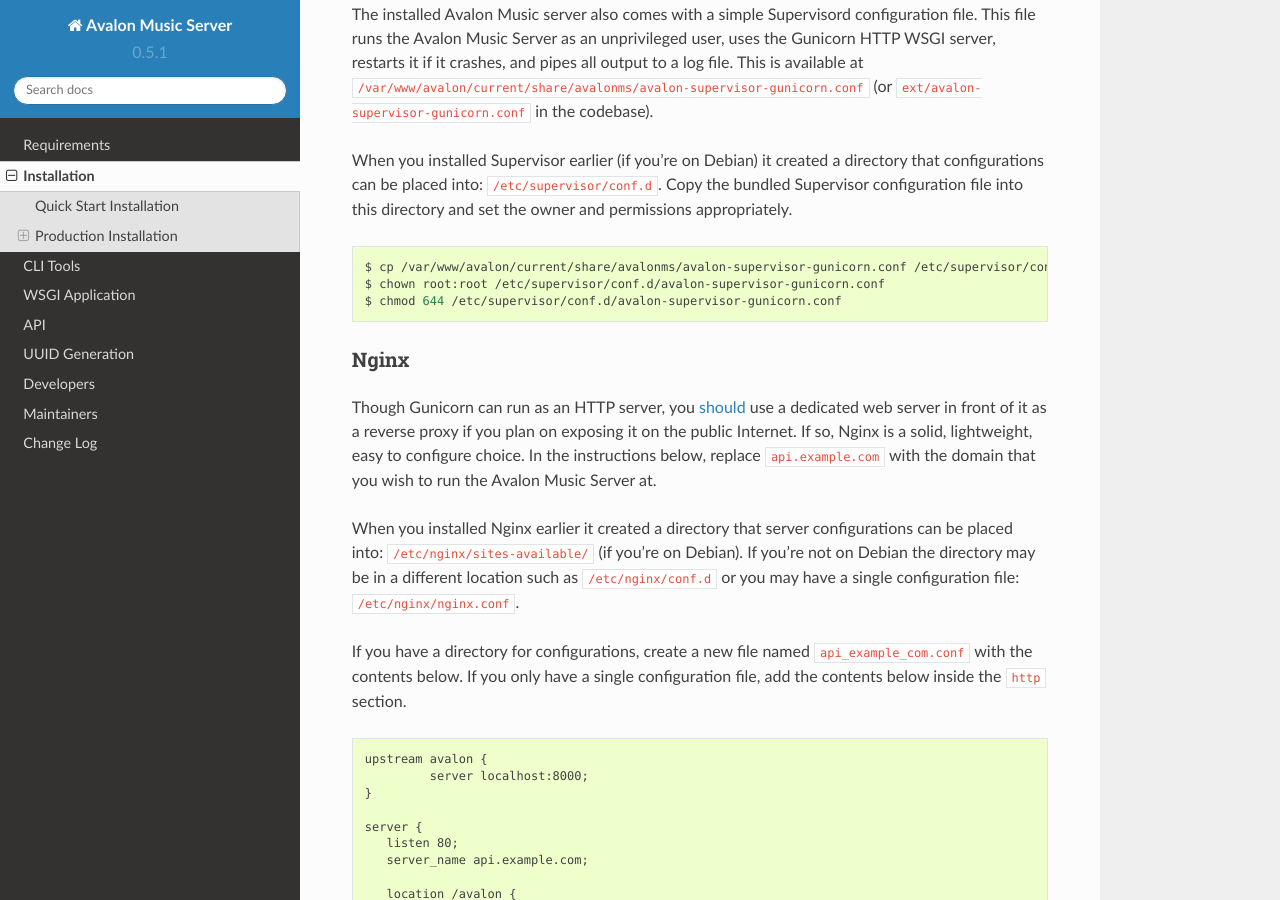
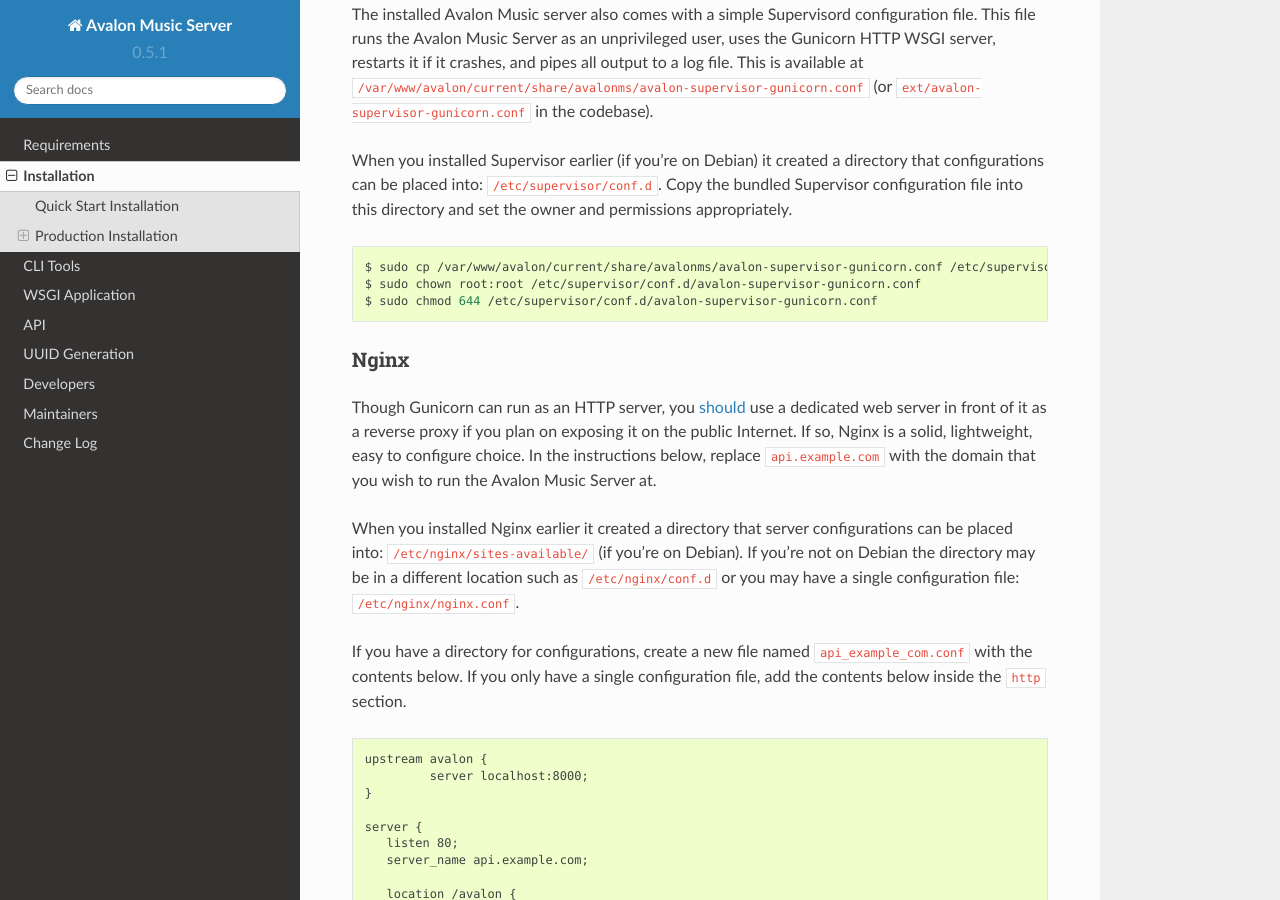
Before and after one commit to 56quarters/avalonms, a Sphinx documentation site: the page built from doc/source/installation.rst, in a window 1280 px wide and 900 px high, scrolled down 3619 px. Built offline with Sphinx 7.4.7 and the Read the Docs theme 2.0.0, drawn with Linux system fonts in a browser that asks for light colours.

Commit message:
Add missing "sudo"s

```diff
--- a/doc/source/installation.rst
+++ b/doc/source/installation.rst
@@ -193,9 +193,9 @@
 
 .. code-block:: bash
 
-    $ cp /var/www/avalon/current/share/avalonms/avalon-supervisor-gunicorn.conf /etc/supervisor/conf.d/
-    $ chown root:root /etc/supervisor/conf.d/avalon-supervisor-gunicorn.conf
-    $ chmod 644 /etc/supervisor/conf.d/avalon-supervisor-gunicorn.conf
+    $ sudo cp /var/www/avalon/current/share/avalonms/avalon-supervisor-gunicorn.conf /etc/supervisor/conf.d/
+    $ sudo chown root:root /etc/supervisor/conf.d/avalon-supervisor-gunicorn.conf
+    $ sudo chmod 644 /etc/supervisor/conf.d/avalon-supervisor-gunicorn.conf
 
 Nginx
 =====
```
